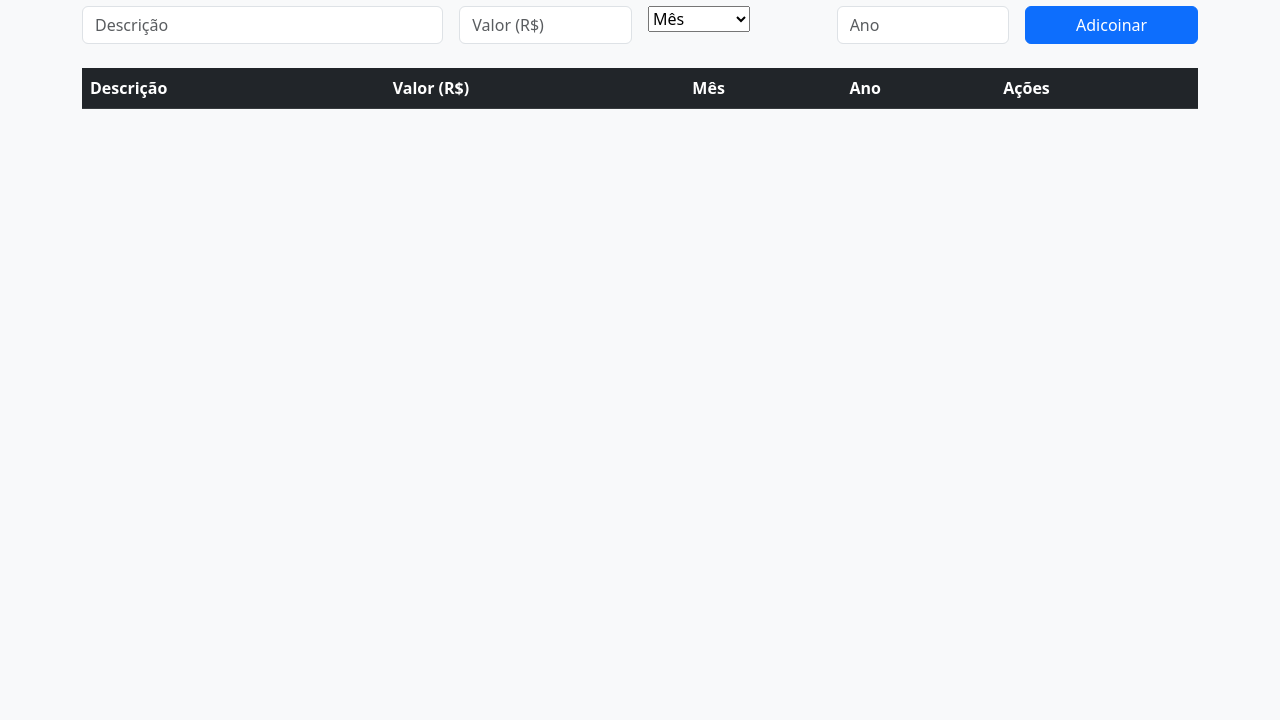
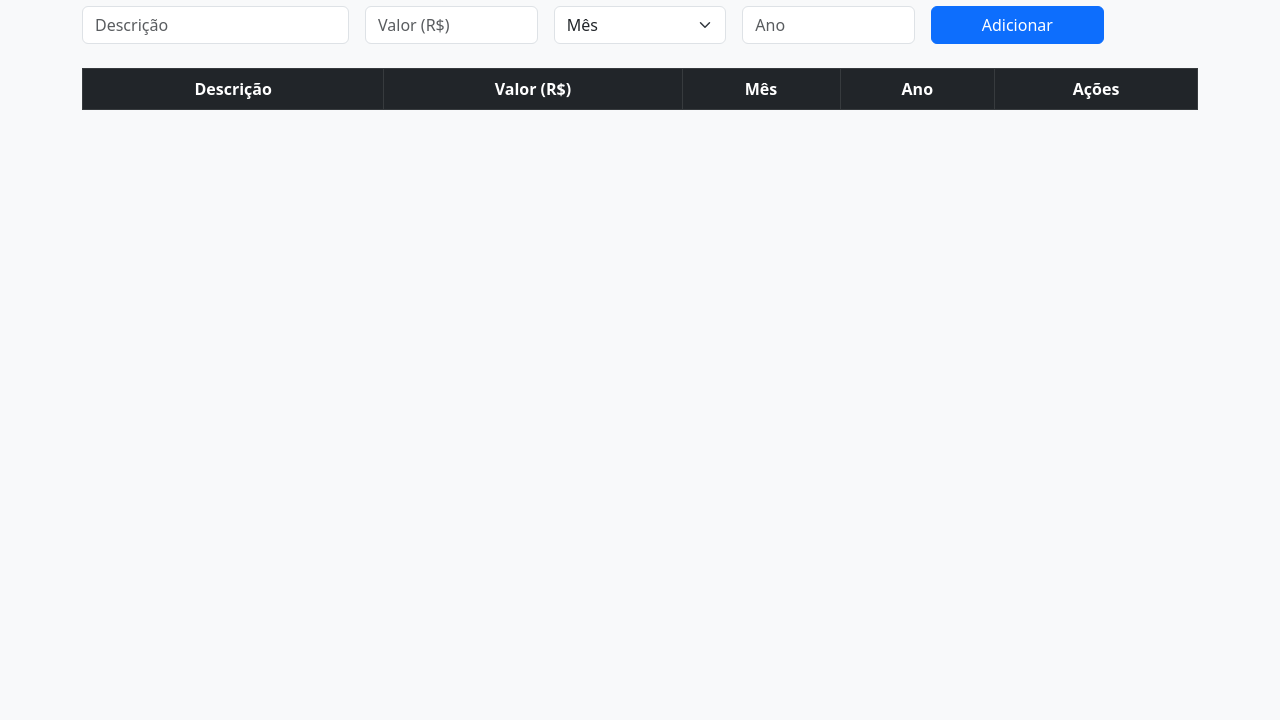
Before and after one commit to alanqg/dividas-mes, a plain HTML site: page index.html in a window 1280 px wide. Shown: the part 80-800 px from the top of the page. Drawn offline with nearby package versions, Linux system fonts and the light colour scheme.

Commit message:
edição

```diff
--- a/index.html
+++ b/index.html
@@ -1,58 +1,54 @@
 <!DOCTYPE html>
 <html lang="pt-br">
 <head>
-    <meta charset="UTF-8">
-    <meta name="viewport" content="width=device-width, initial-scale=1.0">
+  <meta charset="UTF-8" />
+  <meta name="viewport" content="width=device-width, initial-scale=1" />
   <title>Lista de Dívidas</title>
-      <link href="https://cdn.jsdelivr.net/npm/bootstrap@5.3.0/dist/css/bootstrap.min.css" rel="stylesheet">
+  <link href="https://cdn.jsdelivr.net/npm/bootstrap@5.3.0/dist/css/bootstrap.min.css" rel="stylesheet" />
 
+  <style>
+    @media (max-width: 576px) {
+      .btn-group-sm {
+        display: flex;
+        flex-wrap: wrap;
+        gap: 0.25rem;
+      }
+    }
+  </style>
 </head>
 <body class="bg-light">
   <div class="container py-4">
-        <h2 class="mb-4">💸 Lista de Dívidas do Mês</h2>
+    <h2 class="mb-4 text-center">💸 Lista de Dívidas do Mês</h2>
+
     <!-- Formulário -->
-
     <form id="debtForm" class="row g-3">
-                <div class="col-md-4">
-                    <input type="text"  id="descricao" class="form-control" placeholder="Descrição" required>
+      <div class="col-12 col-md-6 col-lg-3">
+        <input type="text" id="descricao" class="form-control" placeholder="Descrição" required />
       </div>
-
-                <div class="col-md-2">
-                    <input type="number"  id="valor" class="form-control" placeholder="Valor (R$)" required>
+      <div class="col-6 col-md-3 col-lg-2">
+        <input type="number" id="valor" class="form-control" placeholder="Valor (R$)" required />
       </div>
-
-                <div class="col-md-2">
-                    <select  id="mes" required>
+      <div class="col-6 col-md-3 col-lg-2">
+        <select id="mes" class="form-select" required>
           <option value="">Mês</option>
-                            <option value="Janeiro">Janeiro</option>
-                            <option value="Fevereiro">Fevereiro</option>
-                            <option value="Março">Março</option>
-                            <option value="Abril">Abril</option>
-                            <option value="Maio">Maio</option>
-                            <option value="Junho">Junho</option>
-                            <option value="Julho">Julho</option>
-                            <option value="Agosto">Agosto</option>
-                            <option value="Setembro">Setembro</option>
-                            <option value="Outubro">Outubro</option>
-                            <option value="Novembro">Novembro</option>
-                            <option value="Dezembro">Dezembro</option>
+          <option>Janeiro</option><option>Fevereiro</option><option>Março</option>
+          <option>Abril</option><option>Maio</option><option>Junho</option>
+          <option>Julho</option><option>Agosto</option><option>Setembro</option>
+          <option>Outubro</option><option>Novembro</option><option>Dezembro</option>
         </select>
       </div>
-
-                <div class="col-md-2">
-                    <input type="number"  id="ano" class="form-control" placeholder="Ano" required>
+      <div class="col-6 col-md-3 col-lg-2">
+        <input type="number" id="ano" class="form-control" placeholder="Ano" required />
       </div>
-
-                <div class="col-md-2 d-grid">
-                    <button type="submit" class="btn btn-primary">Adicoinar</button>
+      <div class="col-6 col-md-3 col-lg-2 d-grid">
+        <button type="submit" class="btn btn-primary">Adicionar</button>
       </div>
     </form>
 
-
     <!-- Tabela -->
     <div class="table-responsive mt-4">
-                <table class="table table-striped">
-                    <thead class="table-dark">
+      <table class="table table-striped table-bordered">
+        <thead class="table-dark text-center">
           <tr>
             <th>Descrição</th>
             <th>Valor (R$)</th>
@@ -61,10 +57,11 @@
             <th>Ações</th>
           </tr>
         </thead>
-                    <tbody id="tabelaDividas"></tbody>
+        <tbody id="tabelaDividas" class="align-middle text-center"></tbody>
       </table>
     </div>
   </div>
+
   <script src="script.js"></script>
 </body>
 </html>
--- a/script.js
+++ b/script.js
@@ -5,7 +5,7 @@ document.addEventListener('DOMContentLoaded', () => {
   renderTable();
 });
 
-document.getElementById('debtForm').addEventListener('submit', function(e){
+document.getElementById('debtForm').addEventListener('submit', function (e) {
   e.preventDefault();
 
   const descricao = document.getElementById('descricao').value;
@@ -27,7 +27,7 @@ document.getElementById('debtForm').addEventListener('submit', function(e){
   renderTable();
 });
 
-function renderTable(){
+function renderTable() {
   const table = document.getElementById('tabelaDividas');
   table.innerHTML = "";
 
@@ -40,13 +40,14 @@ function renderTable(){
         <td>${d.mes}</td>
         <td>${d.ano}</td>
         <td>
+          <div class="btn-group-sm">
             <button class="btn btn-sm btn-warning me-1" onclick="editarDivida(${i})">Editar</button>
             <button class="btn btn-sm btn-danger me-1" onclick="excluirDivida(${i})">Excluir</button>
-                    ${
-                      d.pago
+            ${d.pago
               ? '<span class="badge bg-success">Paga ✅</span>'
               : `<button class="btn btn-sm btn-success" onclick="marcarComoPago(${i})">Pago</button>`
             }
+          </div>
         </td>
       </tr>
     `;
```
Lines whose indentation alone changed are shown as unchanged.
